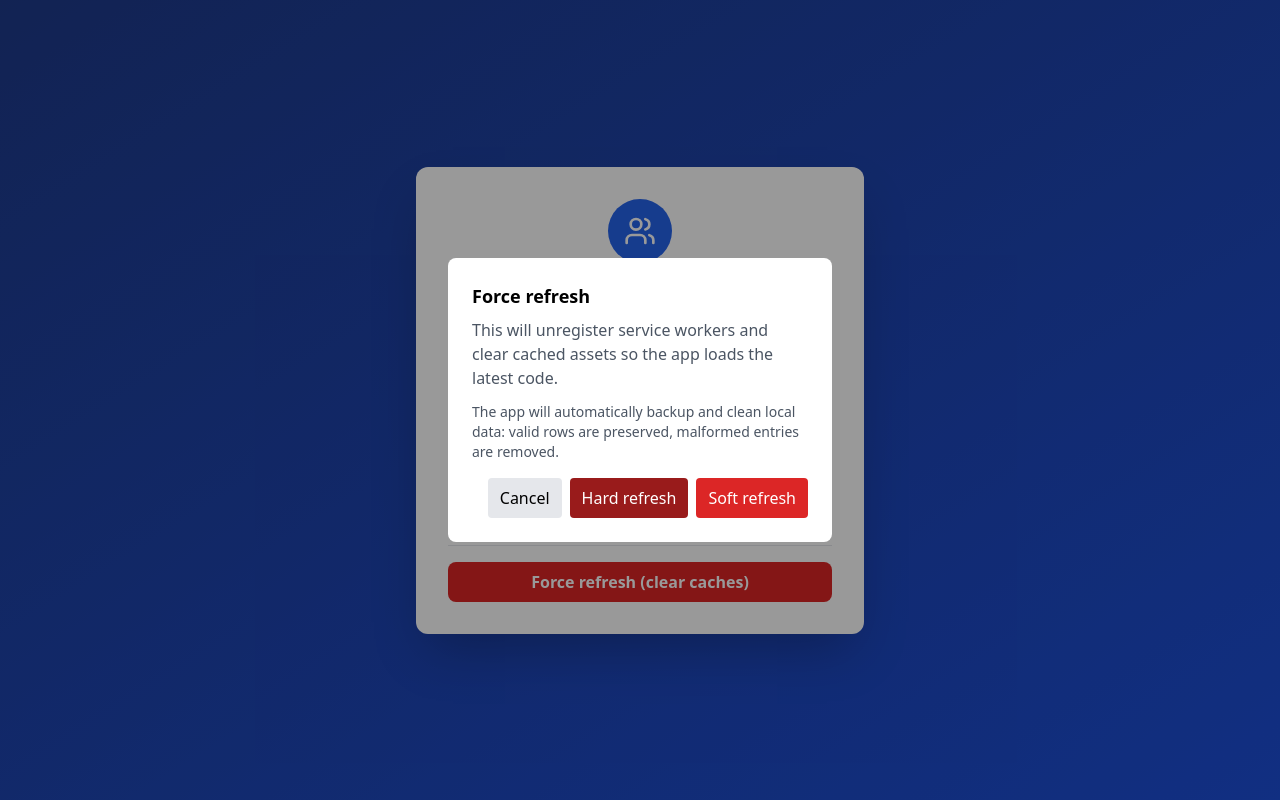
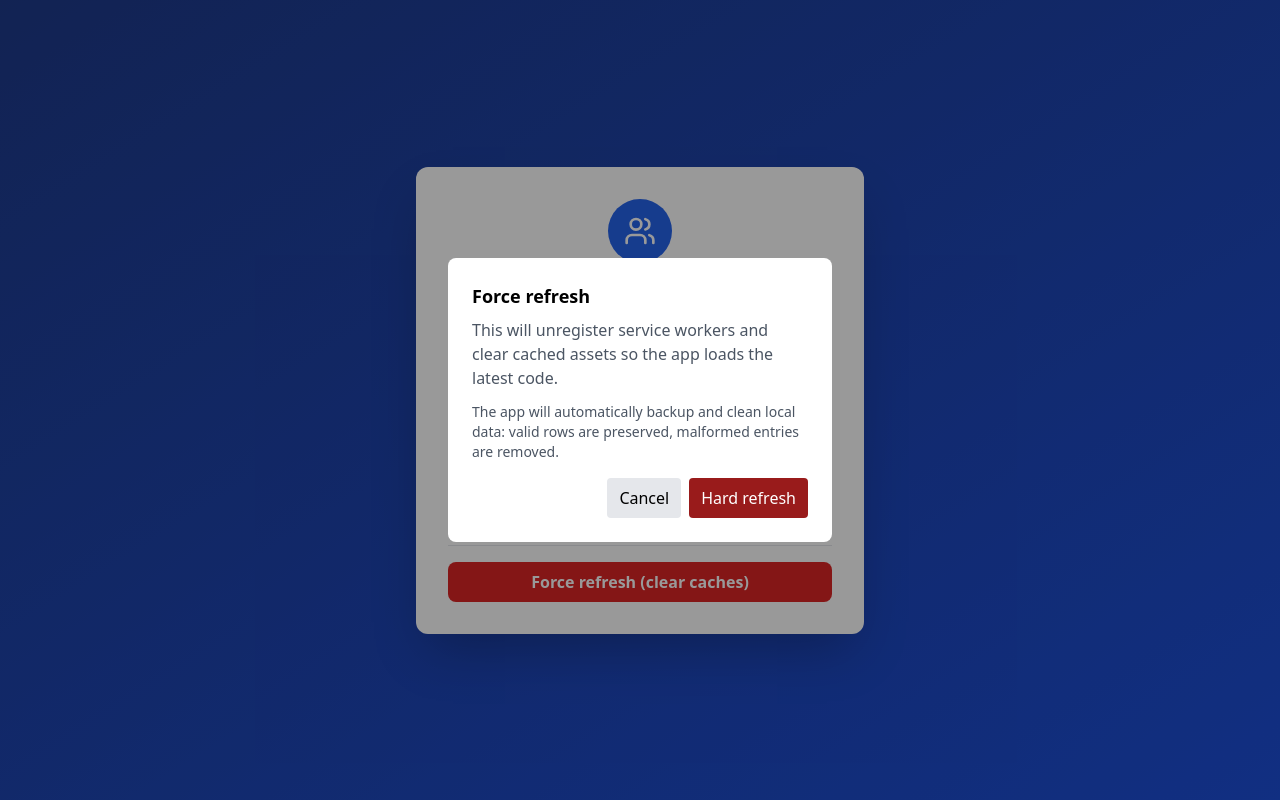
Before and after one commit to IshaanSoni0/frcScoutingApp, a React (Vite) app: page / in a window 1280 px wide. Both pictures are taken after a click on the button "Force refresh (clear caches)". Built offline with nearby package versions, Linux system fonts and the light colour scheme; no server answers; the database is empty.

Commit message:
fix(sync): remove soft refresh; expose only hard refresh in Force Refresh modal

```diff
--- a/src/components/LoginPage.tsx
+++ b/src/components/LoginPage.tsx
@@ -3,7 +3,7 @@ import { User } from '../types';
 import { Users, Shield } from 'lucide-react';
 import { DataService } from '../services/dataService';
 import supabase from '../services/supabaseClient';
-import { migrateLocalToServer, performHardRefresh } from '../services/syncService';
+import { performHardRefresh } from '../services/syncService';
 
 interface LoginPageProps {
   onLogin: (user: User) => void;
@@ -188,82 +188,8 @@ function ForceRefreshControl() {
   const [working, setWorking] = React.useState(false);
   const [statusMessage, setStatusMessage] = React.useState<string | null>(null);
 
-  const doClearAndReload = async () => {
-    setWorking(true);
-    try {
-      // 1) backup and clean local data (keeps valid rows, removes bad ones)
-      try {
-        setStatusMessage('Cleaning local data...');
-        const summary = await DataService.cleanAndNormalize();
-        // persist a brief summary so the app can show a success popup after reload
-        try {
-          localStorage.setItem('frc-cleanup-summary', JSON.stringify({ removed: summary.removed, fixed: summary.fixed, pendingRemoved: summary.pendingRemoved }));
-          localStorage.setItem('frc-cleanup-success', '1');
-        } catch (e) {
-          // ignore storage failures
-        }
-      } catch (e) {
-        // if cleaning failed, continue but log
-        // eslint-disable-next-line no-console
-        console.error('Backup/clean failed', e);
-        setStatusMessage('Cleaning failed, continuing with refresh');
-      }
-      // 1b) attempt to sync with server so pending scouting is pushed and matches/scouters pulled
-      try {
-        if (DataService.isOnline()) {
-          setStatusMessage('Syncing with server...');
-          await migrateLocalToServer();
-          setStatusMessage('Sync completed');
-        }
-      } catch (e) {
-        // log and continue - we'll still try to clear caches and reload
-        // eslint-disable-next-line no-console
-        console.warn('ForceRefresh: migrateLocalToServer failed', e);
-        setStatusMessage('Sync failed, continuing to clear caches');
-      }
-
-      // unregister service workers
-      if ('serviceWorker' in navigator) {
-        const regs = await navigator.serviceWorker.getRegistrations();
-        await Promise.all(regs.map(r => r.unregister().catch(() => {})));
-      }
-      // clear caches
-      if ('caches' in window) {
-        const keys = await caches.keys();
-        await Promise.all(keys.map(k => caches.delete(k)));
-      }
-  // 2) If there is an update waiting in the service worker, activate it.
-      if ('serviceWorker' in navigator) {
-        const reg = await navigator.serviceWorker.getRegistration();
-        if (reg?.waiting) {
-          // ask the waiting worker to skip waiting (it will activate)
-          try { reg.waiting?.postMessage({ type: 'SKIP_WAITING' }); } catch (e) {}
-          // reload after a short delay to allow controllerchange to fire
-          setTimeout(() => location.reload(), 500);
-          return;
-        }
-      }
-      // No waiting worker found — unregister SWs and clear caches so the next load fetches fresh assets
-      if ('serviceWorker' in navigator) {
-        const regs = await navigator.serviceWorker.getRegistrations();
-        await Promise.all(regs.map(r => r.unregister().catch(() => {})));
-      }
-      if ('caches' in window) {
-        const keys = await caches.keys();
-        await Promise.all(keys.map(k => caches.delete(k)));
-      }
-      // reload the page
-      setStatusMessage('Reloading...');
-      location.reload();
-    } catch (e) {
-      // eslint-disable-next-line no-console
-      console.error('Force refresh failed', e);
-      alert('Force refresh failed - see console for details');
-    } finally {
-      setWorking(false);
-      setShowConfirm(false);
-    }
-  };
+  // Hard-refresh is now the only supported refresh: perform a full clear of
+  // local site data and reload so the client boots fresh from server state.
 
   return (
     <div>
@@ -287,7 +213,6 @@ function ForceRefreshControl() {
               <button onClick={() => setShowConfirm(false)} className="px-3 py-2 rounded bg-gray-200 hover:bg-gray-300">Cancel</button>
               <button
                 onClick={async () => {
-                  // perform a hard clear that truly clears local storage + caches (mirrors manual clear)
                   try {
                     setWorking(true);
                     setStatusMessage('Performing hard refresh...');
@@ -298,6 +223,7 @@ function ForceRefreshControl() {
                     alert('Hard refresh failed - see console for details');
                   } finally {
                     setWorking(false);
+                    setShowConfirm(false);
                   }
                 }}
                 disabled={working}
@@ -305,7 +231,6 @@ function ForceRefreshControl() {
               >
                 {working ? 'Working...' : 'Hard refresh'}
               </button>
-              <button onClick={doClearAndReload} disabled={working} className="px-3 py-2 rounded bg-red-600 text-white hover:bg-red-700">{working ? 'Working...' : 'Soft refresh'}</button>
             </div>
           </div>
         </div>
```
